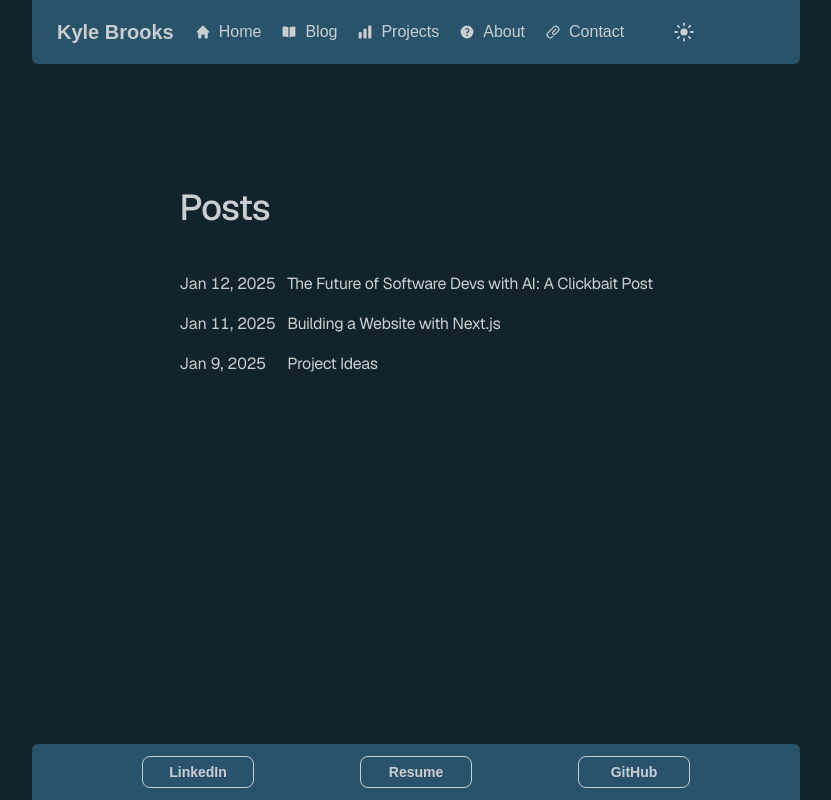
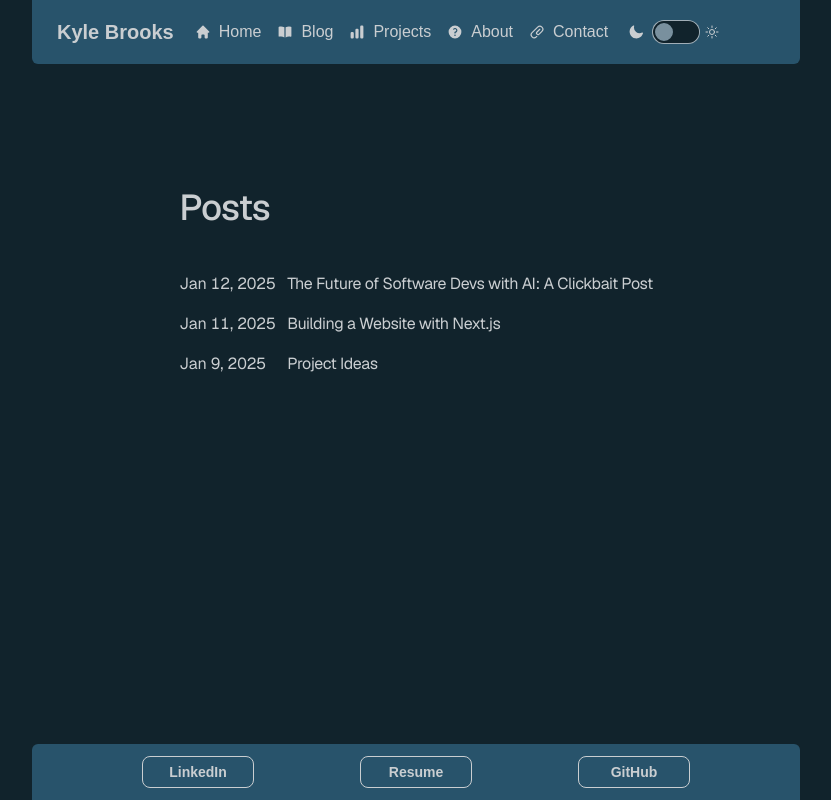
Before and after one commit to KyleBrooks242/website, a Next.js app: page /blog in a window 1280 px wide. Shown: the whole page, without its empty margins (224-1055 px from the left). Built offline with nearby package versions, Linux system fonts and the light colour scheme.

Commit message:
Add theme toggle

```diff
--- a/src/app/components/BlogPosts.tsx
+++ b/src/app/components/BlogPosts.tsx
@@ -1,6 +1,7 @@
 
 import Link from "next/link"
 import { Post, getPosts } from "../lib/blogUtil"
+
 
 export default async function BlogPosts() {
     let allBlogs: Array<Post> = await getPosts();
--- a/src/app/components/Header.tsx
+++ b/src/app/components/Header.tsx
@@ -10,6 +10,8 @@ import {
   MoonIcon,
   SunIcon
 } from "@heroicons/react/20/solid";
+import { SunIcon as SunIconOutline, MoonIcon as MoonIconOutline} from "@heroicons/react/24/outline"
+
 
 const lightTheme = 'retro';
 const darkTheme = 'dracula';
@@ -35,42 +37,49 @@ export default function Header () {
 
     return (
         <div className="navbar bg-primary rounded-b-md">
-          <a className="btn btn-ghost mx-0  text-base sm:text-sm md:text-xl lg:text-lg xl:text-xl">Kyle Brooks</a>
+          <a className="btn btn-ghost mx-0  text-base sm:text-sm md:text-md lg:text-lg xl:text-xl">Kyle Brooks</a>
 
-          <Link className="link link-hover nav-link pr-4" href='/'>
+          <Link className="link link-hover nav-link pr-3" href='/'>
             <HomeIcon className="sm:w-4 md:w-6 w-4 h-4 mr-1"/>
             <span className='hidden sm:inline'>Home</span>
           </Link>
 
-          <Link className="link link-hover nav-link pr-4" href='/blog'>
+          <Link className="link link-hover nav-link pr-3" href='/blog'>
             <BookOpenIcon className="sm:w-4 md:w-6 w-4 h-4 mr-1"/>
             <span className='hidden sm:inline'>Blog</span>
           </Link>
 
 
-          <Link className="link link-hover nav-link pr-4" href='/projects'>
+          <Link className="link link-hover nav-link pr-3" href='/projects'>
             <ChartBarIcon className="sm:w-4 md:w-6 w-4 h-4 mr-1"/>
             <span className='hidden sm:inline'>Projects</span>
           </Link>
 
 
-          <Link className="link link-hover nav-link pr-4" href='/about'>
+          <Link className="link link-hover nav-link pr-3" href='/about'>
             <QuestionMarkCircleIcon className="sm:w-4 md:w-6 w-4 h-4 mr-1"/>
             <span className='hidden sm:inline'>About</span>
           </Link>
 
 
-          <Link className="link link-hover nav-link pr-4" href='/contact'>
+          <Link className="link link-hover nav-link pr-3" href='/contact'>
             <PaperClipIcon className="sm:w-4 md:w-6 w-4 h-4 mr-1"/>
             <span className='hidden sm:inline'>Contact</span>
           </Link>
 
-          {(theme == lightTheme)
-            ?
-              <MoonIcon className="w-6 ml-8" onClick={() => handleThemeToggle()}/>
-              :
-              <SunIcon className="w-6 ml-8" onClick={() => handleThemeToggle()}/>
-          }
+          <div className="form-control">
+            <label className="label cursor-pointer flex items-center">
+              {theme == darkTheme ?
+                <MoonIcon className="sm:w-4 md:w-6 w-4 h-4 mr-1"/> :
+                <MoonIconOutline className="sm:w-4 md:w-6 w-4 h-4 mr-1"/>
+              }
+            <input type="checkbox" className="toggle toggle-sm sm:toggle-md rounded-xl" checked={theme === lightTheme} onChange={() => handleThemeToggle()} />
+              {theme == lightTheme ?
+                <SunIcon className="sm:w-4 md:w-6 w-4 h-4 mr-1"/> :
+                <SunIconOutline className="sm:w-4 md:w-6 w-4 h-4 mr-1"/>
+              }
+            </label>
+          </div>
       </div>
     )
 }
```
Also changed, not shown: tailwind.config.ts (line endings or trailing spaces).
